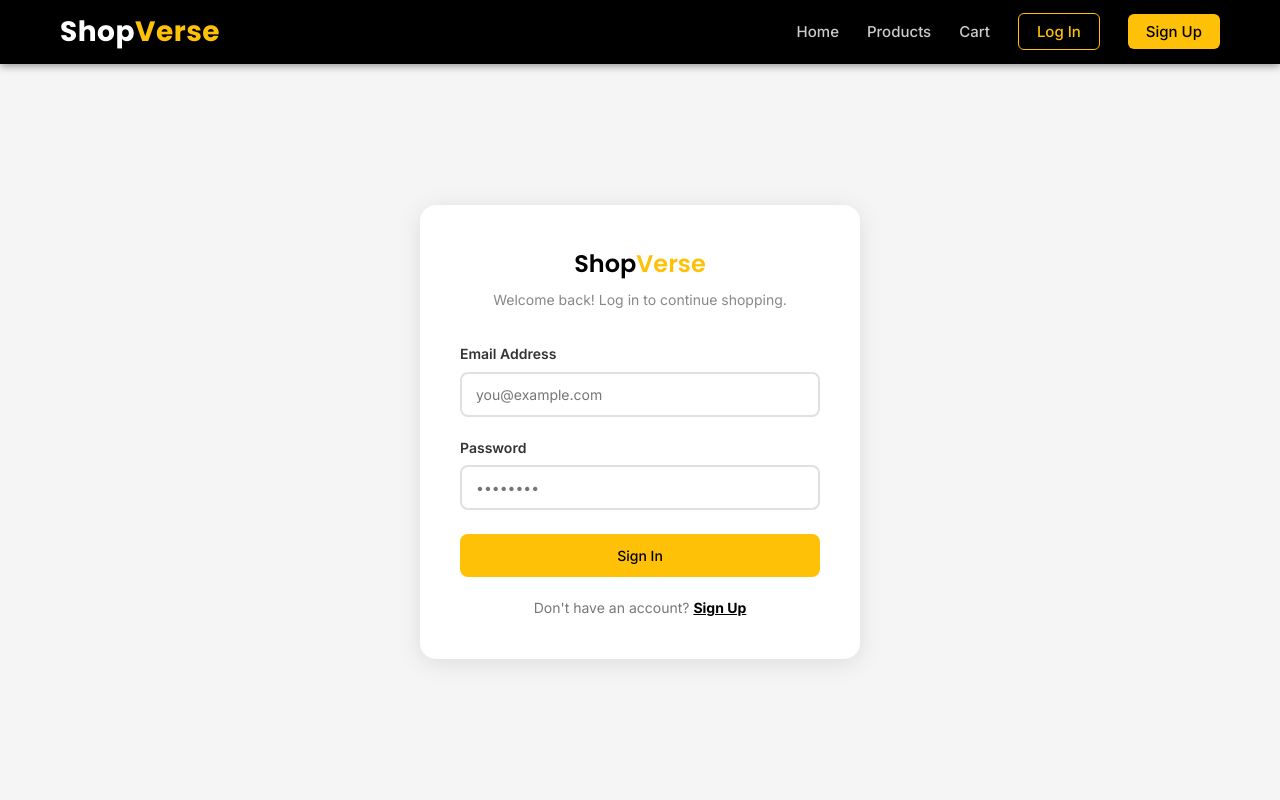
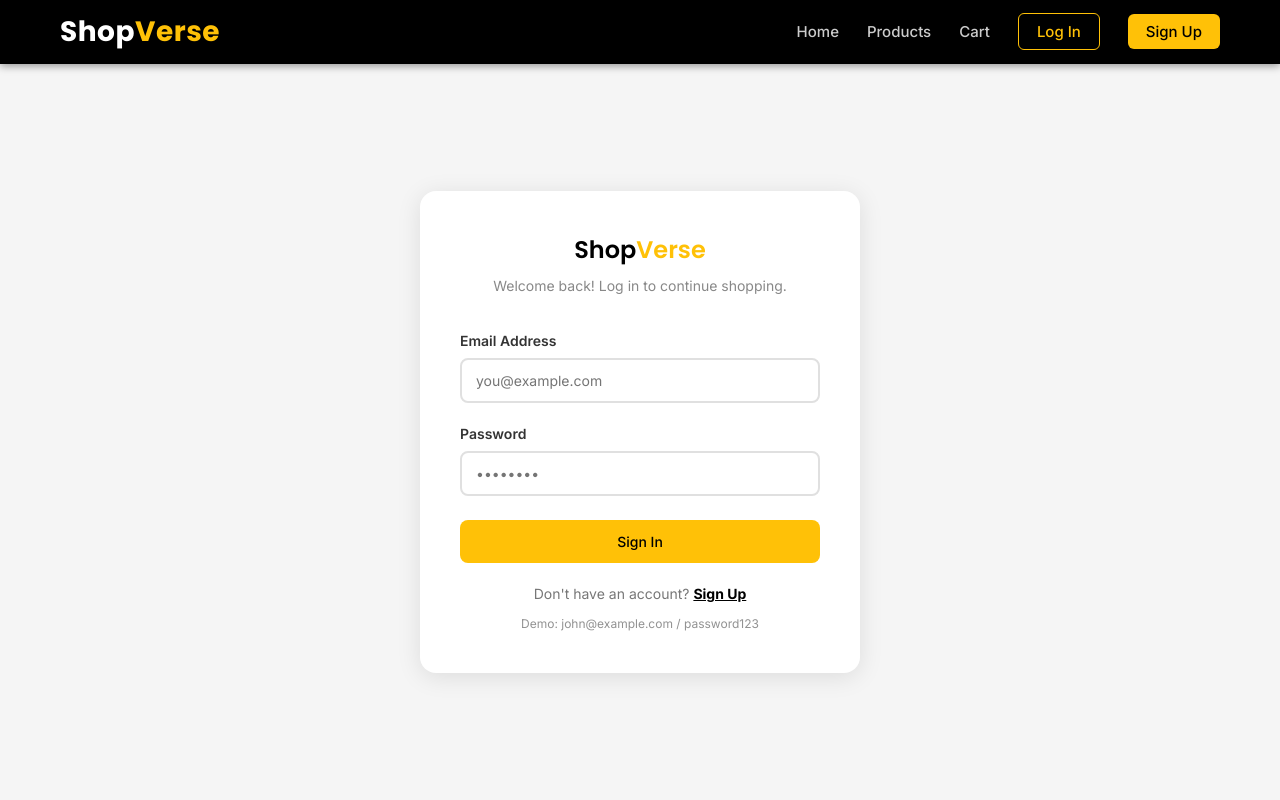
Before and after one commit to dharmapatel-jsn/shopverse, a React (Vite) app in the folder client-side/: page /#/login in a window 1280 px wide. Shown: the top 800 px of the page. Built offline with nearby package versions, Linux system fonts and the light colour scheme; no server answers; the HTML template or start-up script is replaced by a standard one.

Commit message:
Add client demo login fallback for Pages

```diff
--- a/client-side/src/pages/Login.jsx
+++ b/client-side/src/pages/Login.jsx
@@ -2,6 +2,12 @@ import { useState } from 'react';
 import { Link, useNavigate } from 'react-router-dom';
 import { apiRequest } from '../services/http';
 import './Auth.css';
+
+const DEMO_USERS = [
+  { email: 'john@example.com', password: 'password123', name: 'Aarav Patel' },
+  { email: 'jane@example.com', password: 'password123', name: 'Nirali Shah' },
+  { email: 'bob@example.com', password: 'password123', name: 'Harsh Mehta' },
+];
 
 const Login = () => {
   const navigate = useNavigate();
@@ -49,6 +55,25 @@ const Login = () => {
       setLoading(false);
       navigate('/');
     } catch (err) {
+      const fallbackUser = DEMO_USERS.find(
+        (user) => user.email.toLowerCase() === form.email.trim().toLowerCase() && user.password === form.password
+      );
+
+      if (fallbackUser) {
+        localStorage.setItem('shopverse_user_token', 'demo-token');
+        localStorage.setItem(
+          'shopverse_user',
+          JSON.stringify({
+            userId: 'demo-user',
+            email: fallbackUser.email,
+            name: fallbackUser.name,
+          })
+        );
+        setLoading(false);
+        navigate('/');
+        return;
+      }
+
       setLoading(false);
       setSubmitError(err.message || 'Login failed');
     }
@@ -104,6 +129,9 @@ const Login = () => {
         <p className="auth-switch">
           Don&apos;t have an account? <Link to="/signup">Sign Up</Link>
         </p>
+        <p className="auth-switch" style={{ marginTop: '8px', fontSize: '12px', opacity: 0.8 }}>
+          Demo: john@example.com / password123
+        </p>
       </div>
     </div>
   );
```
